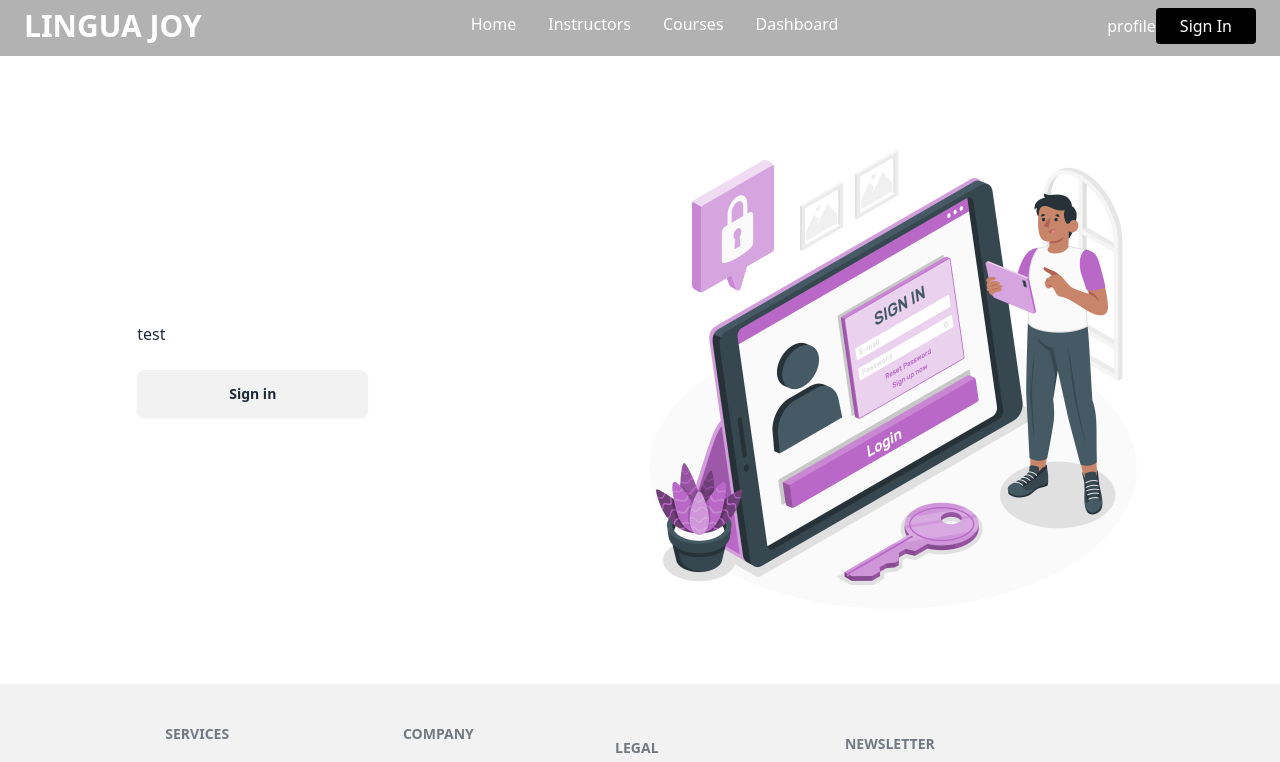
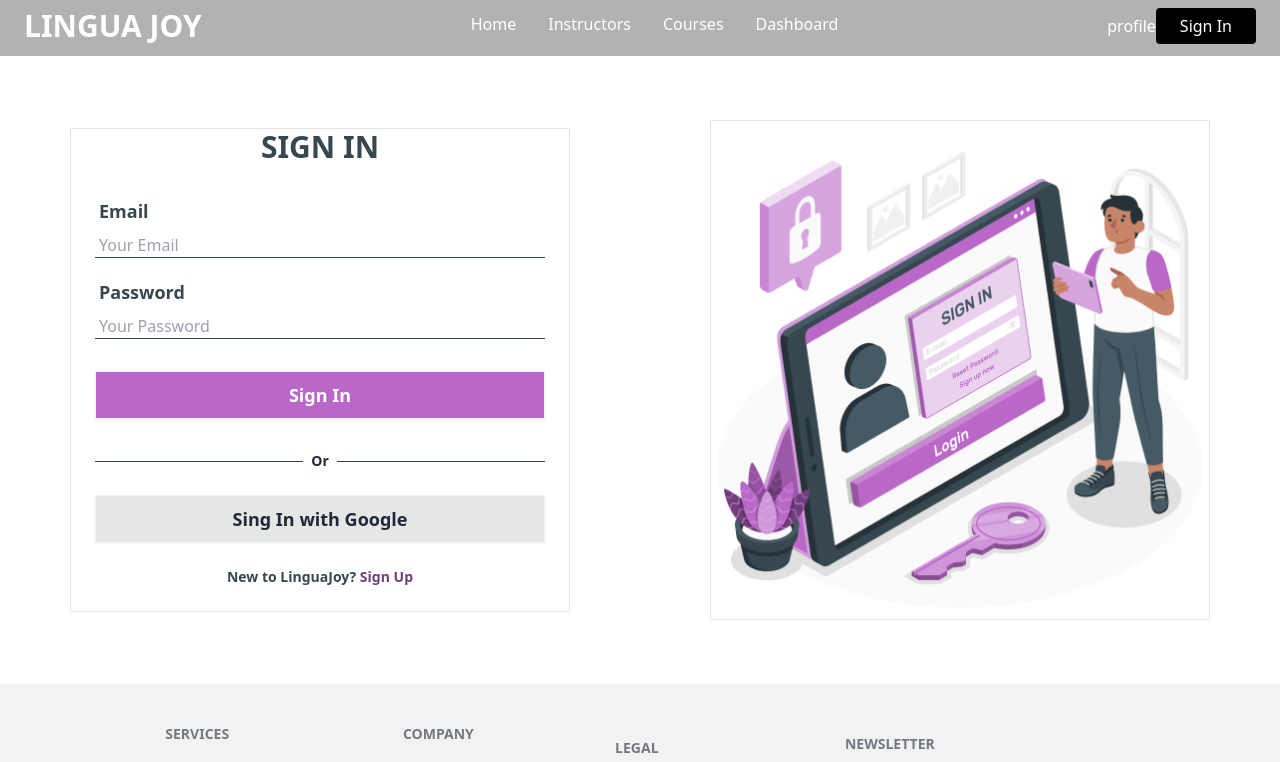
Before and after one commit to QuaziSamiha/lingua-joy-client, a React (Vite) app: page /signin in a window 1280 px wide. Shown: the top 762 px of the page. Built offline with nearby package versions, Linux system fonts and the light colour scheme.

Commit message:
react icon added

```diff
--- a/package.json
+++ b/package.json
@@ -15,6 +15,7 @@
     "react": "^18.2.0",
     "react-dom": "^18.2.0",
     "react-hook-form": "^7.49.2",
+    "react-icons": "^4.12.0",
     "react-responsive-carousel": "^3.2.23",
     "react-router-dom": "^6.19.0",
     "sort-by": "^1.2.0"
--- a/src/pages/SignIn/SignIn.jsx
+++ b/src/pages/SignIn/SignIn.jsx
@@ -1,3 +1,4 @@
+import { Link } from "react-router-dom";
 import image from "../../assets/images/others/sign-in.png";
 import { useForm } from "react-hook-form";
 
@@ -5,7 +6,6 @@ const SignIn = () => {
   const {
     register,
     handleSubmit,
-    watch,
     formState: { errors },
   } = useForm();
 
@@ -15,17 +15,65 @@ const SignIn = () => {
     <>
       <section className="my-16">
         <div className="flex justify-around items-center">
-          <div>
-            <form onSubmit={handleSubmit(onSubmit)}>
-              <input defaultValue="test" {...register("example")} />
-              <br />
-              <input {...register("exampleRequired", { required: true })} />
-              {errors.exampleRequired && <span>This field is required</span>}
-              <br />
-              <input type="submit" value="Sign in" className="btn btn-block bg-[#ba68c8 text-white]"/>
+          <div className="border w-[500px]">
+            <h1 className="text-center font-bold text-3xl uppercase text-[#37474f]">
+              Sign In
+            </h1>
+            <form onSubmit={handleSubmit(onSubmit)} className="m-6">
+              <div className="my-3">
+                <label className="label">
+                  <span className="label-text font-semibold text-[#37474f] text-lg">
+                    Email
+                  </span>
+                </label>
+                <input
+                  type="email"
+                  placeholder="Your Email"
+                  className="border-b outline-none border-[#37474f] w-full pl-1"
+                  {...register("email")}
+                />
+              </div>
+              <div className="my-3">
+                <label className="label">
+                  <span className="label-text font-semibold text-[#37474f] text-lg">
+                    Password
+                  </span>
+                </label>
+                <input
+                  type="password"
+                  placeholder="Your Password"
+                  className="border-b outline-none border-[#37474f] w-full pl-1"
+                  {...register("password", { required: true })}
+                />
+                {errors.password && <span>This field is required</span>}
+              </div>
+              <div className="my-8">
+                <input
+                  type="submit"
+                  value="Sign In"
+                  className="btn btn-block bg-[#ba68c8] text-white text-lg rounded-none text-white]"
+                />
+              </div>
             </form>
+            <div>
+              <div className="flex justify-center items-center">
+                <div className="border-t border-[#37474f] w-52"></div>
+                <p className="text-center #37474f text-sm px-2 font-semibold">
+                  Or
+                </p>
+                <div className="border-t border-[#37474f] w-52"></div>
+              </div>
+              <div className="m-6">
+                <button className="btn btn-block bg-base-300 rounded-none text-lg font-semibold">
+                  Sing In with Google
+                </button>
+              </div>
+            </div>
+            <div className="text-center text-sm my-6 text-[#37474f]  font-semibold">
+              New to LinguaJoy? <Link className="text-[#703e78]">Sign Up</Link>
+            </div>
           </div>
-          <div className="w-[500px] h-[500px]">
+          <div className="w-[500px] border h-[500px]">
             <img src={image} alt="" />
           </div>
         </div>
```
Also changed, not shown: 1 other file (tests, documents, lock files or other folders).
